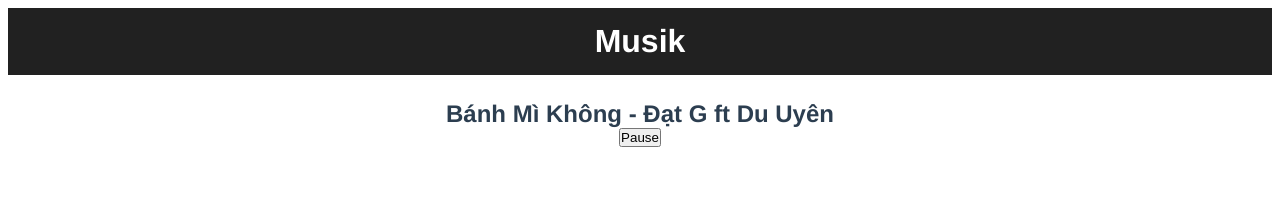
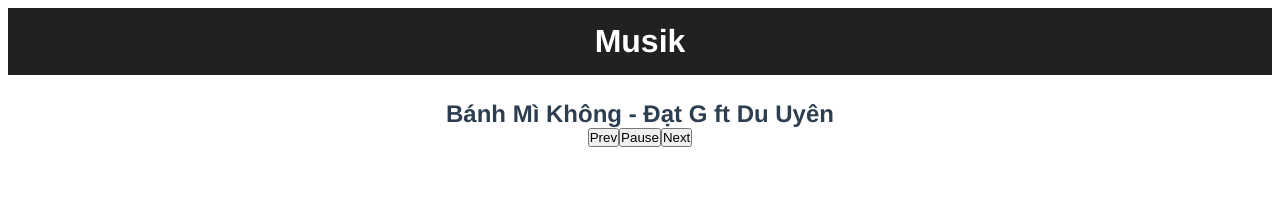
Before and after one commit to NDK1410/vue-musik, a Vue app: page / in a window 1280 px wide. Shown: the top 218 px of the page. Built offline with nearby package versions, Linux system fonts and the light colour scheme.

Commit message:
control-buttons-prev-and-next

```diff
--- a/src/components/Musik.vue
+++ b/src/components/Musik.vue
@@ -7,8 +7,10 @@
       <section class="player">
         <h2 class="song-title">{{ current.title }} - <span>{{ current.artist }}</span></h2>
         <div class="controls">
+          <button class="prev" @click="prev">Prev</button>
           <button class="play" v-if="!isPlaying" @click="play">Play</button>
           <button class="pause" v-else @click="pause">Pause</button>
+          <button class="next" @click="next">Next</button>
         </div>
       </section>
     </main>
@@ -67,6 +69,24 @@ export default {
     pause () {
       this.player.pause();
       this.isPlaying = false;
+    },
+    next () {
+      this.index++;
+      if (this.index > this.songs.length - 1) {
+        this.index = 0;
+      }
+
+      this.current = this.songs[this.index];
+      this.play(this.current);
+    },
+    prev () {
+      this.index--;
+      if (this.index < 0) {
+        this.index = this.songs.length - 1;
+      }
+
+      this.current = this.songs[this.index];
+      this.play(this.current);
     }
   },
   created () {
```
